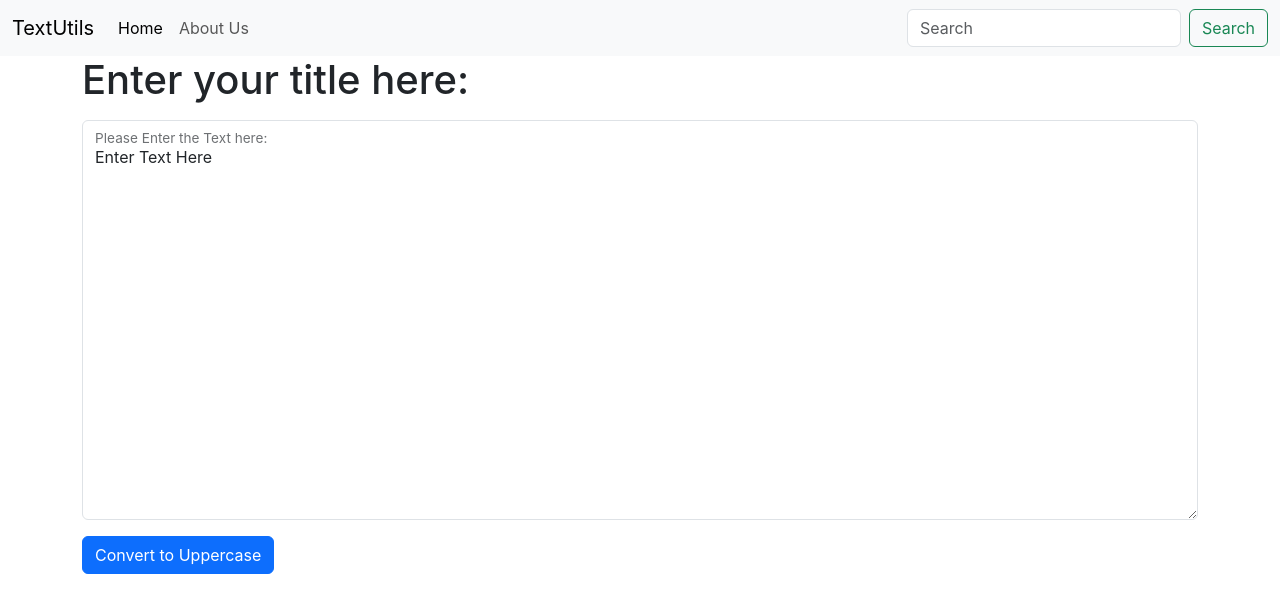
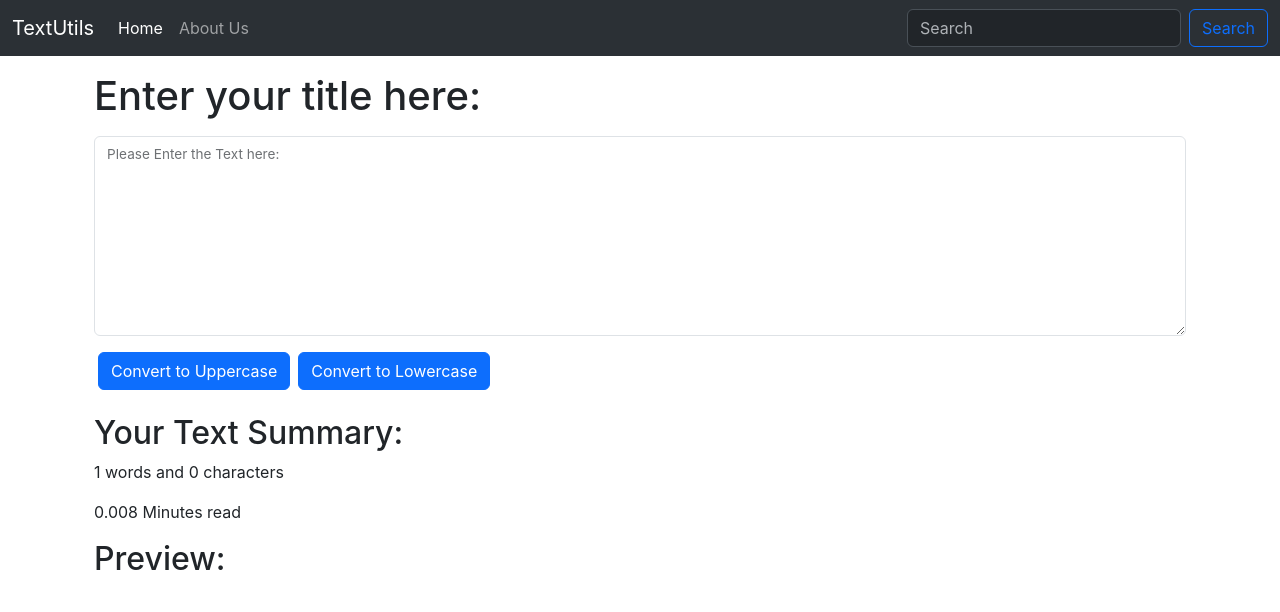
Before and after one commit to akshatnigam/my-app, a React (Create React App) app: page / in a window 1280 px wide. Shown: the top 612 px of the page. Built offline with nearby package versions, Linux system fonts and the light colour scheme.

Commit message:
Adding more Logic to TextUtils | Complete React Course in Hindi #8

```diff
--- a/src/components/Navbar.js
+++ b/src/components/Navbar.js
@@ -4,7 +4,7 @@ import React from 'react'
 import PropTypes from 'prop-types'
 export default function Navbar({ title = 'Set Title here', aboutText = 'About Us' }) {
   return (
-    <nav className="navbar navbar-expand-lg bg-body-tertiary">
+    <nav className="navbar bg-dark navbar-expand-lg bg-body-tertiary" data-bs-theme="dark">
       <div className="container-fluid">
         <a className="navbar-brand" href="/">{title}</a>
         <button className="navbar-toggler" type="button" data-bs-toggle="collapse" data-bs-target="#navbarSupportedContent" aria-controls="navbarSupportedContent" aria-expanded="false" aria-label="Toggle navigation">
@@ -21,7 +21,7 @@ export default function Navbar({ title = 'Set Title here', aboutText = 'About Us
           </ul>
           <form className="d-flex" role="search">
             <input className="form-control me-2" type="search" placeholder="Search" aria-label="Search" />
-            <button className="btn btn-outline-success" type="submit">Search</button>
+            <button className="btn btn-outline-primary" type="submit">Search</button>
           </form>
         </div>
       </div>
--- a/src/components/TextForm.js
+++ b/src/components/TextForm.js
@@ -12,18 +12,34 @@ export default function TextForm({pageTitle= 'Enter your title here:', textBoxTi
         // console.log("On change");
         setText(event.target.value);
     }
-    const [text, setText] = useState("Enter Text Here");
+    const handleLoClick = ()=>{
+        //console.log("LowerCase was Clicked" + text)
+        let newtext = text.toLocaleLowerCase();
+        setText(newtext);
+    }
+    const [text, setText] = useState("");
 // text = "new Text"; wrong way to change the state
 // setText("Hello World"); correct way to change the state
   return (
     <>
+    <div className="container my-3">
         <h1>{pageTitle}</h1>
             <div className="form-floating my-3">
-                <textarea className="form-control" value={text} onChange = {handleOnChange} id="textBox" style={{height: "400px"}} ></textarea>
+                <textarea className="form-control" value={text} onChange = {handleOnChange} id="textBox" style={{height: "200px"}} ></textarea>
                 <label htmlFor="textBox">{textBoxTitle}</label>
             </div>
-            <button type="button" className="btn btn-primary" onClick={handleUpClick}>Convert to Uppercase</button>
-            </>
+                <button type="button" className="btn btn-primary mx-1" onClick={handleUpClick}>Convert to Uppercase</button>
+                <button type="button" className="btn btn-primary mx-1" onClick={handleLoClick}>Convert to Lowercase</button>
+
+            </div>
+    <div className='container my-4'>
+        <h2>Your Text Summary:</h2>
+        <p>{text.split(" ").length} words and {text.length} characters</p>
+        <p>{0.008* text.split(" ").length} Minutes read</p>
+        <h2>Preview:</h2>
+        <p>{text}</p>
+    </div>
+    </>
   );
 }
 // pts -> PropTypes.string
```
